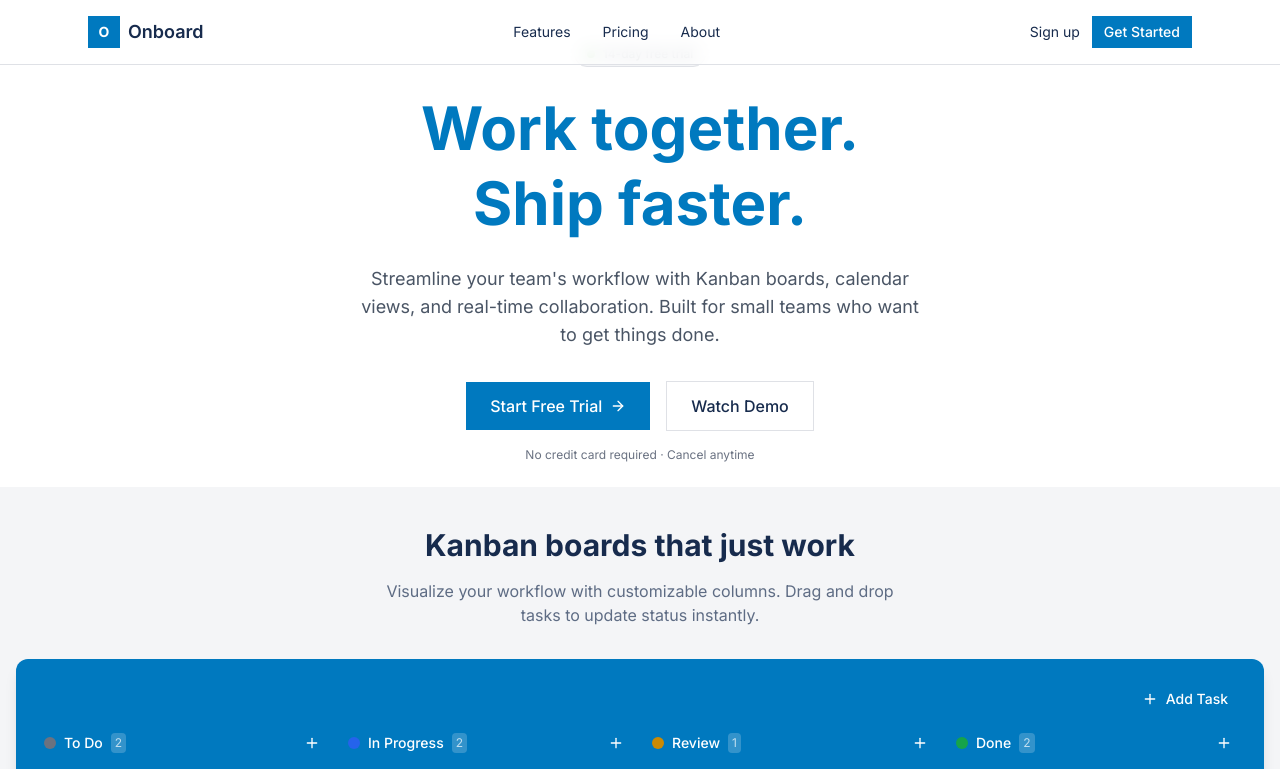
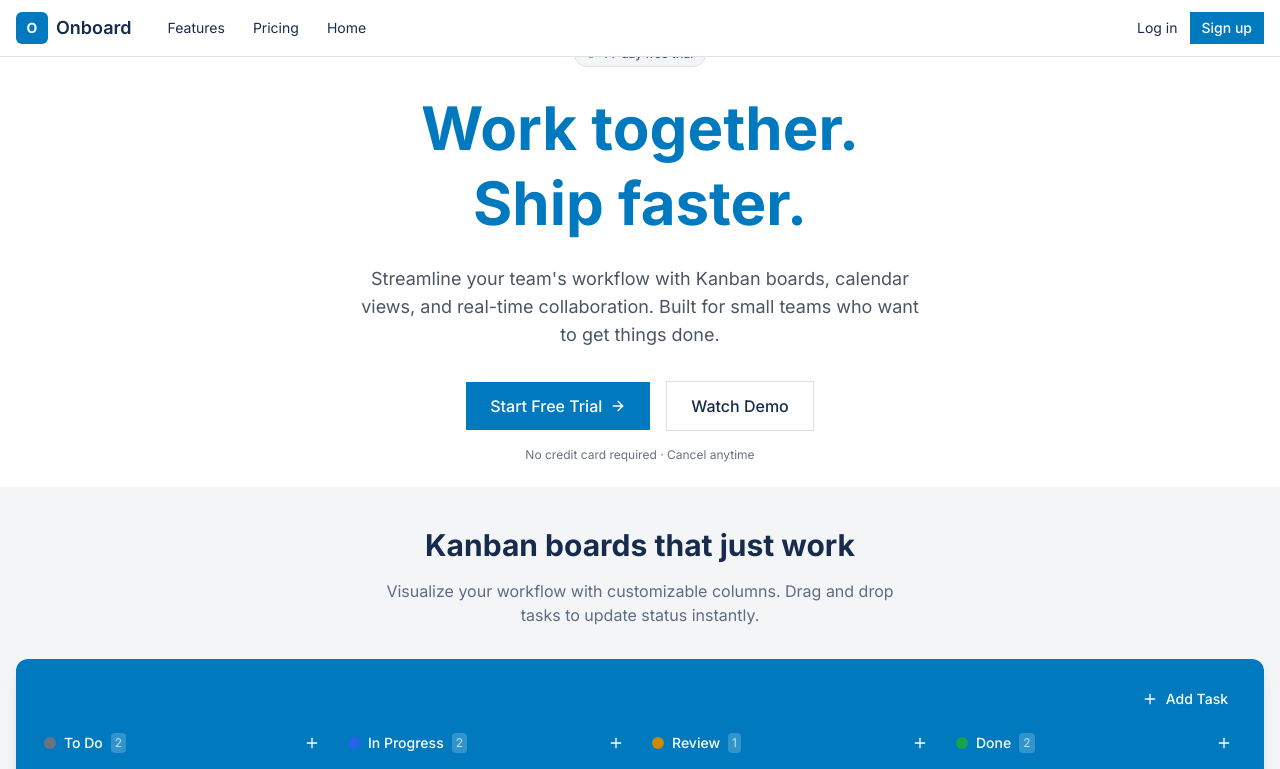
Before and after one commit to samuel-sarmah/onboad, a Next.js app: page / in a window 1280 px wide. Shown: the top 769 px of the page. Built offline with nearby package versions, Linux system fonts and the light colour scheme.

Commit message:
Update Header styling, nav links and login/signup order

```diff
--- a/src/components/landing/Header.tsx
+++ b/src/components/landing/Header.tsx
@@ -3,34 +3,36 @@ import { Button } from "@/components/ui";
 
 export function Header() {
   return (
-    <header className="fixed top-0 left-0 right-0 z-50 bg-white/80 backdrop-blur-sm border-b border-border">
-      <div className="max-w-6xl mx-auto px-6 h-16 flex items-center justify-between">
+    <header className="fixed top-0 left-0 right-0 z-50 bg-white border-b border-border">
+      <div className="max-w-7xl mx-auto px-4 h-14 flex items-center justify-between">
+        <div className="flex items-center gap-6">
           <Link href="/" className="flex items-center gap-2">
-          <div className="w-8 h-8 bg-primary flex items-center justify-center">
+            <div className="w-8 h-8 bg-[#0079bf] rounded-md flex items-center justify-center">
               <span className="text-white font-bold text-sm">O</span>
             </div>
-          <span className="font-semibold text-lg">Onboard</span>
+            <span className="font-semibold text-lg text-[#172b4d]">Onboard</span>
           </Link>
 
-        <nav className="hidden md:flex items-center gap-8">
-          <Link href="/features" className="text-sm text-gray-600 hover:text-primary transition-colors">
+          <nav className="hidden md:flex items-center gap-1">
+            <Link href="/features" className="px-3 py-1.5 text-sm text-[#5e6c84] hover:text-[#172b4d] hover:bg-[#091e420a] rounded transition-colors">
               Features
             </Link>
-          <Link href="/#pricing" className="text-sm text-gray-600 hover:text-primary transition-colors">
+            <Link href="/#pricing" className="px-3 py-1.5 text-sm text-[#5e6c84] hover:text-[#172b4d] hover:bg-[#091e420a] rounded transition-colors">
               Pricing
             </Link>
-          <Link href="/#about" className="text-sm text-gray-600 hover:text-primary transition-colors">
-            About
+            <Link href="/#about" className="px-3 py-1.5 text-sm text-[#5e6c84] hover:text-[#172b4d] hover:bg-[#091e420a] rounded transition-colors">
+              Home
             </Link>
           </nav>
+        </div>
 
         <div className="flex items-center gap-3">
-          <Link href="/signup" className="text-sm text-gray-600 hover:text-primary transition-colors hidden sm:block">
-            Sign up
+          <Link href="/login" className="text-sm text-[#5e6c84] hover:text-[#172b4d] hidden sm:block">
+            Log in
           </Link>
           <Link href="/signup">
-            <Button size="sm">
-              Get Started
+            <Button size="sm" className="bg-[#0079bf] hover:bg-[#026aa7] text-white">
+              Sign up
             </Button>
           </Link>
         </div>
```
Lines whose indentation alone changed are shown as unchanged.
